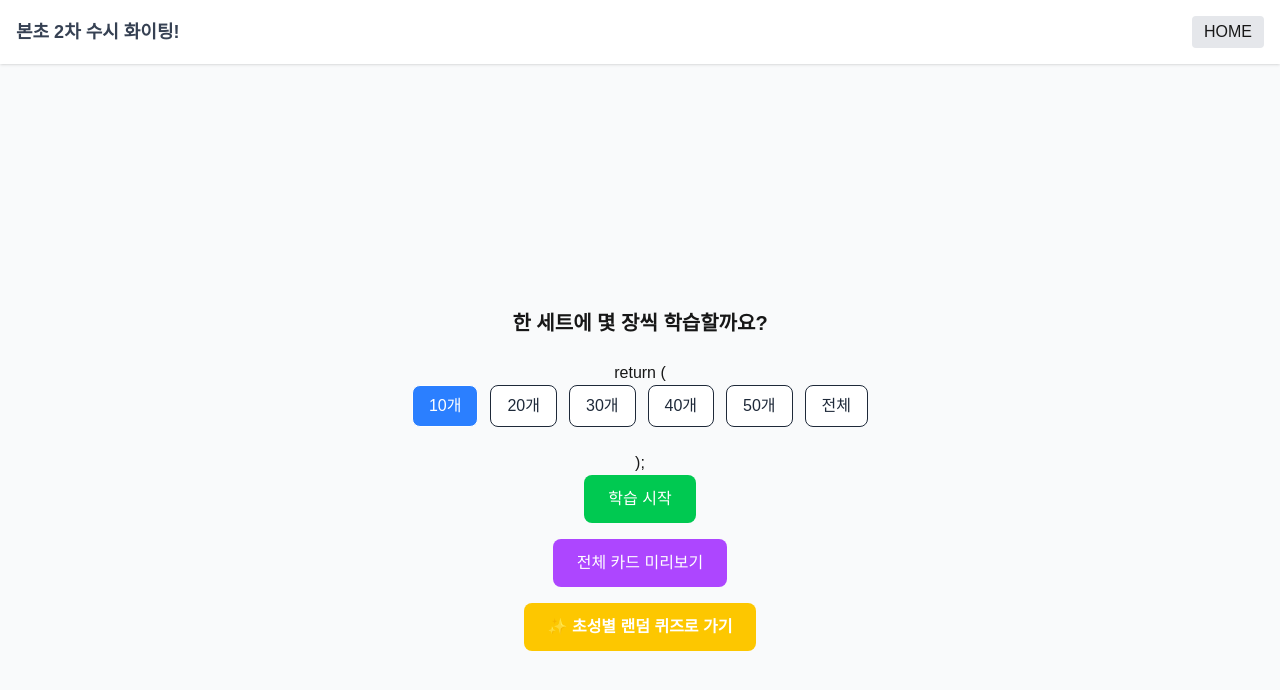
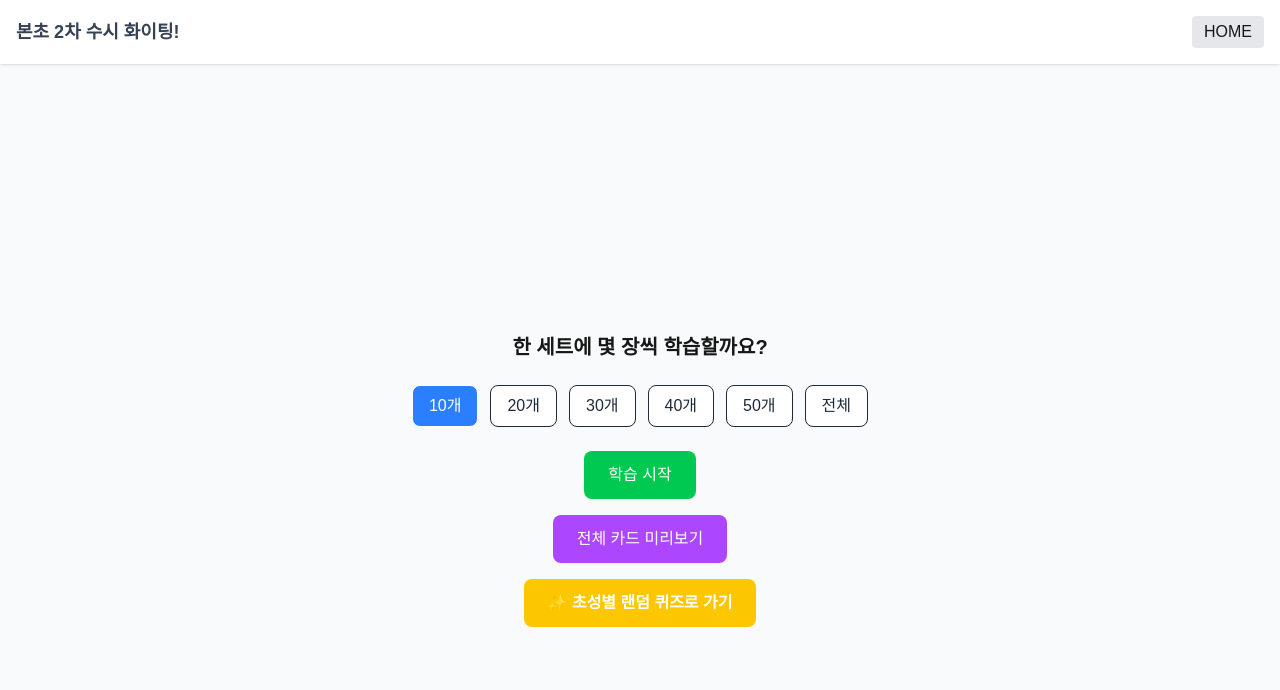
Before and after one commit to XuTuX/bonco-quiz, a Next.js app: page / in a window 1280 px wide. Shown: the top 690 px of the page. Built offline with nearby package versions, Linux system fonts and the light colour scheme.

Commit message:
페이지); 수정

```diff
--- a/pages/index.tsx
+++ b/pages/index.tsx
@@ -12,7 +12,7 @@ export default function Home() {
     <div className="flex flex-col items-center justify-center min-h-screen bg-gray-50 p-4">
       <h1 className="text-xl font-semibold mb-6">한 세트에 몇 장씩 학습할까요?</h1>
 
-      return (
+
       {/* 배치 선택 */}
       <div className="flex flex-wrap justify-center gap-3 mb-6">
         {BATCH_OPTIONS.map((n) => (
@@ -31,7 +31,7 @@ export default function Home() {
           </button>
         ))}
       </div>
-      );
+
 
       {/* 액션 버튼들 */}
       <div className="flex flex-col items-center gap-4">
```
